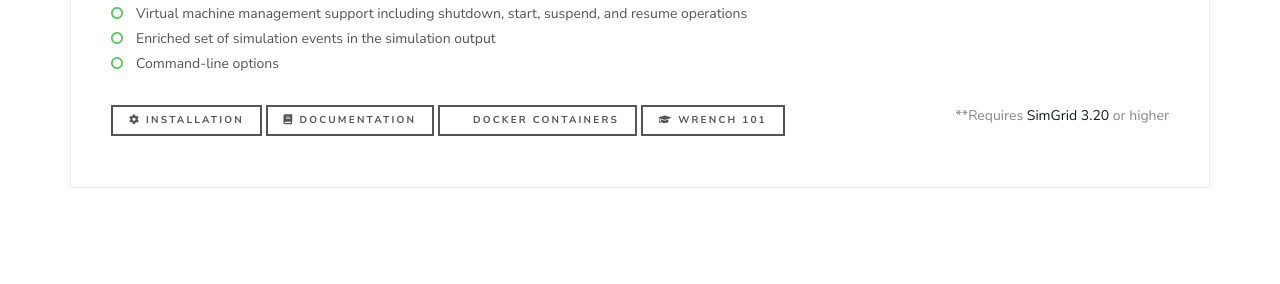
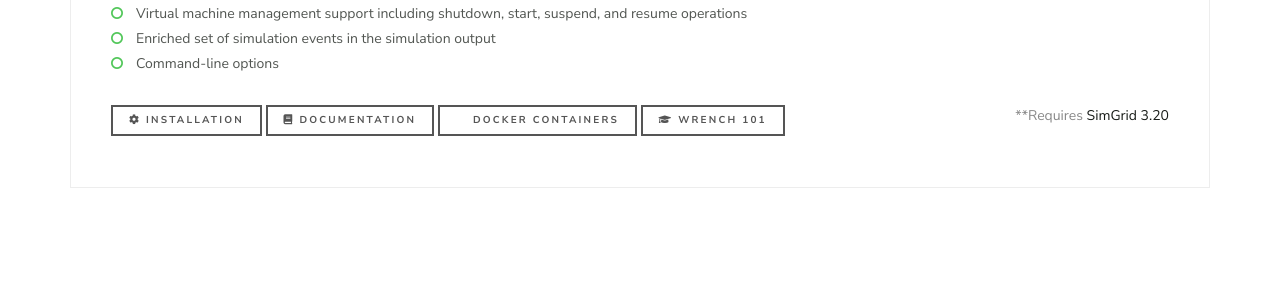
Before and after one commit to wrench-project/wrench-project.github.io, a Jekyll site: the page built from previousreleases.md, in a window 1280 px wide. Shown: the part 566-850 px from the top of the page. Built offline with Jekyll 4.4.1, drawn with Linux system fonts in a browser that asks for light colours; nearby versions of some CDN libraries.

Commit message:
minor update

```diff
--- a/previousreleases.md
+++ b/previousreleases.md
@@ -55,7 +55,7 @@ layout: default
                                 <li>Command-line options</li>
                             </ul>
                             <p style="color: #888; float: right">
-                                **Requires <a href="https://simgrid.org" target="_blank">SimGrid 3.20</a> or higher
+                                **Requires <a href="https://simgrid.org" target="_blank">SimGrid 3.20</a>
                             </p>
                             <a href="/wrench/1.1/user/install.html" class="btn btn-default btn-xs"><i class="fa fa-cog"></i> Installation</a>
                             <a href="/wrench/1.1/user/index.html" class="btn btn-default btn-xs"><i class="fa fa-book"></i> Documentation</a>
```
Also changed, not shown: downloads.md (+1 -1 lines).
